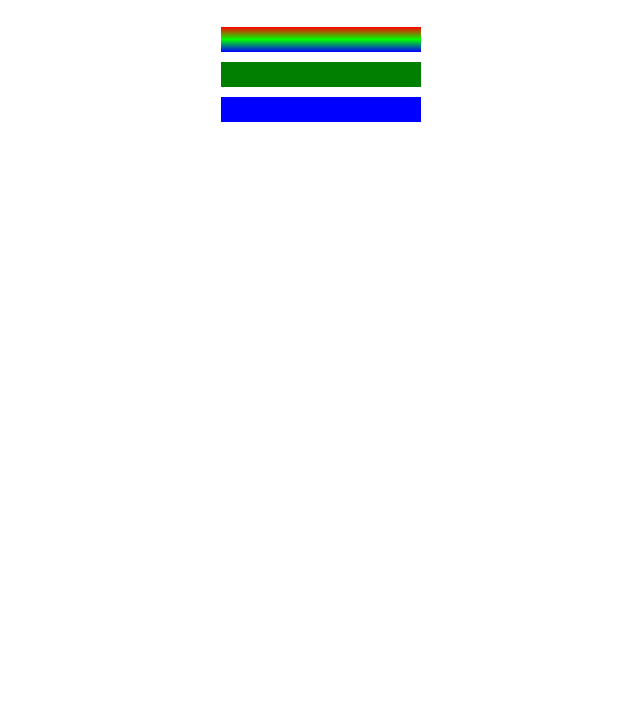
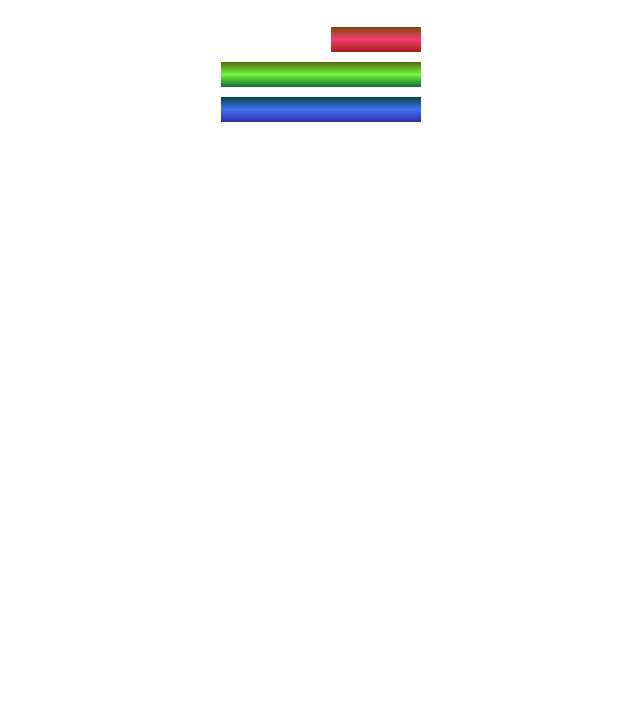
Before and after one commit to hoplit11/Responsive-Web-Design, a plain HTML site: page 3_CSS_Color Markers/index.html in a window 1280 px wide. Shown: the part 73-800 px from the top of the page, without its empty margins (319-959 px from the left). Drawn offline with Linux system fonts and the light colour scheme.

Commit message:
Creating the Sleeves

```diff
--- a/3_CSS_Color Markers/index.html
+++ b/3_CSS_Color Markers/index.html
@@ -10,7 +10,9 @@
 <body>
     <h1>CSS Color Markers</h1>
     <div class="container">
-        <div class="marker red"></div>
+        <div class="marker red">
+            <div class="sleeve"></div>
+        </div>
         <div class="marker green"></div>
         <div class="marker blue"></div>
 
--- a/3_CSS_Color Markers/styles.css
+++ b/3_CSS_Color Markers/styles.css
@@ -16,13 +16,19 @@ h1 {
 }
 
 .red {
-    background: linear-gradient(180deg, rgb(255,0,0) 0%, rgb(0,255,0) 50%, rgb(0,0,255) 100%);
+    background: linear-gradient( rgb(122,74,14) , rgb(245,62,113) , rgb(162,27,27) );
 }
 
 .green {
-    background-color: #007F00;
+    background: linear-gradient(#55680D, #71F53E, #116C31) ;
 }
 
 .blue {
-    background-color: hsl(240, 100%, 50%);
+    background: linear-gradient( hsl(186, 76%, 16%), hsl(223, 90%, 60%), hsl(240, 56%,42%));
 }
+
+.sleeve {
+    width: 110px;
+    height: 25px;
+    background-color: white;
+}
```
